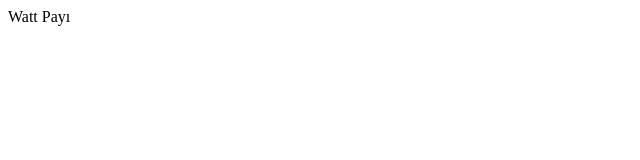
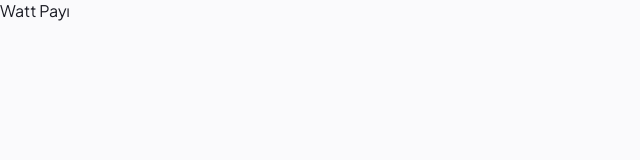
Before and after one commit to Mehmetpo/watt-payi, a React (Vite) app: page / in a window 1280 px wide. Shown: the top 160 px of the page, without its empty margins (0-640 px from the left). Built offline with nearby package versions, Linux system fonts and the light colour scheme.

Commit message:
feat: add Enerji Canlı design tokens and global styles

```diff
--- a/index.html
+++ b/index.html
@@ -4,6 +4,9 @@
     <meta charset="UTF-8" />
     <meta name="viewport" content="width=device-width, initial-scale=1.0, viewport-fit=cover" />
     <title>Watt Payı</title>
+    <link rel="preconnect" href="https://fonts.googleapis.com" />
+    <link rel="preconnect" href="https://fonts.gstatic.com" crossorigin />
+    <link href="https://fonts.googleapis.com/css2?family=Manrope:wght@500;700;800&family=Plus+Jakarta+Sans:wght@400;500;600;700&family=IBM+Plex+Mono:wght@500;600&display=swap" rel="stylesheet" />
   </head>
   <body>
     <div id="root"></div>
--- a/src/main.tsx
+++ b/src/main.tsx
@@ -1,6 +1,8 @@
 import React from 'react';
 import ReactDOM from 'react-dom/client';
 import App from './App';
+import './styles/tokens.css';
+import './styles/global.css';
 
 ReactDOM.createRoot(document.getElementById('root')!).render(
   <React.StrictMode>
--- /dev/null
+++ b/src/styles/global.css
@@ -0,0 +1,12 @@
+* { box-sizing: border-box; }
+html, body, #root { height: 100%; margin: 0; }
+body {
+  background: var(--bg);
+  color: var(--ink);
+  font-family: 'Plus Jakarta Sans', system-ui, -apple-system, sans-serif;
+  -webkit-font-smoothing: antialiased;
+}
+h1, h2, h3, .display { font-family: 'Manrope', system-ui, sans-serif; }
+.mono { font-family: 'IBM Plex Mono', ui-monospace, monospace; font-variant-numeric: tabular-nums; }
+button { font-family: inherit; }
+a { color: inherit; }
--- /dev/null
+++ b/src/styles/tokens.css
@@ -0,0 +1,35 @@
+:root {
+  --bg: #FAFAFC;
+  --surface: #FFFFFF;
+  --surface-sunken: #F1F1F6;
+  --ink: #191A23;
+  --ink-muted: #6B6F80;
+  --ink-faint: #9A9EB0;
+  --accent: #6D5EF0;
+  --accent-soft: #ECE9FE;
+  --coral: #FF5D5D;
+  --coral-soft: #FFE7E7;
+  --good: #2BC5A0;
+  --good-soft: #E2F8F2;
+  --line: #E4E4EC;
+  --shadow: 0 1px 2px rgba(25,26,35,.04), 0 8px 20px -10px rgba(25,26,35,.16);
+}
+
+@media (prefers-color-scheme: dark) {
+  :root {
+    --bg: #14141C;
+    --surface: #1E1E29;
+    --surface-sunken: #262632;
+    --ink: #EDEDF4;
+    --ink-muted: #A6A9BC;
+    --ink-faint: #6E7186;
+    --accent: #8B7DFF;
+    --accent-soft: #2C2650;
+    --coral: #FF7A7A;
+    --coral-soft: #3A2020;
+    --good: #4FDBB5;
+    --good-soft: #16332C;
+    --line: #2E2E3D;
+    --shadow: 0 1px 2px rgba(0,0,0,.3), 0 12px 26px -12px rgba(0,0,0,.6);
+  }
+}
```
Also changed, not shown: 1 other file (tests, documents, lock files or other folders).
